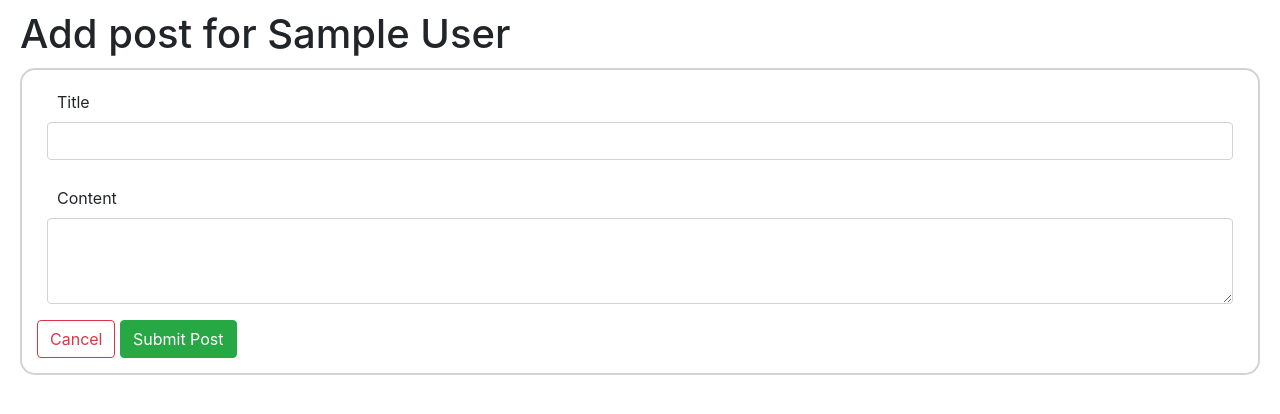
After one commit to zacharyrb99/flaskBloggly, a Flask app: page /users/1/posts/new in a window 1280 px wide. The commit adds this page. Shown: the top 414 px of the page. Run offline with Flask 2, Linux system fonts and the light colour scheme; tables that the repository leaves empty hold one stand-in row (values such as "Sample post"); some libraries are stand-ins or nearby versions.

Commit message:
finished part 2

```diff
--- a/app.py
+++ b/app.py
@@ -1,7 +1,7 @@
 """Bloggly application."""
 from flask import Flask, request, render_template, redirect, flash, session
 from flask_debugtoolbar import DebugToolbarExtension
-from models import db, connect_db, User
+from models import db, connect_db, User, Post
 
 app = Flask(__name__)
 
@@ -43,15 +43,16 @@ def add_user():
 @app.route('/users/<int:user_id>')
 def user_details(user_id):
     user = User.query.get_or_404(user_id)
-    return render_template('details.html', user=user)
+    posts = Post.query.filter_by(user_id=user_id).all()
+    return render_template('details.html', user=user, posts=posts)
 
 @app.route('/users/<int:user_id>/edit')
 def edit_user(user_id):
     user = User.query.get(user_id)
-    return render_template('edit.html', user=user)
+    return render_template('user_edit.html', user=user)
 
 @app.route('/users/<int:user_id>/edit', methods=['POST'])
-def submit_edit(user_id):
+def submit_edit_user(user_id):
     user = User.query.get(user_id)
     fname = request.form['first']
     lname = request.form['last']
@@ -64,9 +65,53 @@ def submit_edit(user_id):
 
     return redirect(f'/users/{user.id}')
 
-
 @app.route('/users/<int:user_id>/delete', methods=['POST'])
 def delete_user(user_id):
     User.query.filter_by(id=user_id).delete()
     db.session.commit()
     return redirect('/')
+
+@app.route('/users/<int:user_id>/posts/<int:post_id>')
+def show_posts(user_id, post_id):
+    user = User.query.get(user_id)
+    post = Post.query.get(post_id)
+    return render_template('posts.html', user=user, post=post)
+
+@app.route('/users/<int:user_id>/posts/new')
+def new_post(user_id):
+    user = User.query.get_or_404(user_id)
+    return render_template('post_form.html', user=user)
+
+@app.route('/users/<int:user_id>/posts/new', methods=['POST'])
+def add_new_post(user_id):
+    title = request.form['title']
+    content = request.form['content']
+    new_post = Post(title=title, content=content, user_id=user_id)
+    db.session.add(new_post)
+    db.session.commit()
+    return redirect(f'/users/{user_id}/posts/{new_post.id}')
+
+@app.route('/users/<int:user_id>/posts/<int:post_id>/edit')
+def edit_post(user_id, post_id):
+    user = User.query.get(user_id)
+    post = Post.query.get(post_id)
+
+    return render_template('post_edit.html', user=user, post=post)
+
+@app.route('/users/<int:user_id>/posts/<int:post_id>/edit', methods=['POST'])
+def submit_edit_post(user_id, post_id):
+    post = Post.query.get(post_id)
+    title = request.form['title']
+    content = request.form['content']
+
+    post.title = title
+    post.content = content
+    db.session.commit()
+
+    return redirect(f'/users/{user_id}/posts/{post_id}')
+
+@app.route('/users/<int:user_id>/posts/<int:post_id>/delete', methods=['POST'])
+def delete_post(user_id, post_id):
+    Post.query.filter_by(id=post_id).delete()
+    db.session.commit()
+    return redirect(f'/users/{user_id}')
--- a/models.py
+++ b/models.py
@@ -1,5 +1,6 @@
 """Models for Blogly."""
 from flask_sqlalchemy import SQLAlchemy
+import datetime
 
 db = SQLAlchemy()
 
@@ -16,7 +17,16 @@ class User(db.Model):
     id = db.Column(db.Integer, primary_key = True, autoincrement = True)
     first_name = db.Column(db.Text, nullable = False)
     last_name = db.Column(db.Text, nullable = False)
-    image_url = db.Column(db.Text, nullable = False, default = DEFAULT_IMG)
+    image_url = db.Column(db.Text, default = DEFAULT_IMG)
 
     def get_full_name(self):
         return f'{self.first_name} {self.last_name}'
+
+class Post(db.Model):
+    __tablename__ = 'posts'
+
+    id = db.Column(db.Integer, primary_key=True, autoincrement=True)
+    title = db.Column(db.Text, nullable=False)
+    content = db.Column(db.Text, nullable=False)
+    created_at = db.Column(db.DateTime, nullable=False, default=datetime.datetime.now)
+    user_id = db.Column(db.Integer, db.ForeignKey('users.id'))
--- a/static/style.css
+++ b/static/style.css
@@ -6,3 +6,16 @@
     width:100px;
     height:100px;
 }
+
+.post-form{
+    border: 2px lightgrey solid;
+    border-radius: 15px;
+    padding-left: 15px;
+    padding-right: 15px;
+    padding-bottom: 15px;
+}
+
+.user-form{
+    border: 2px lightgrey solid;
+    border-radius: 15px;
+}
--- /dev/null
+++ b/templates/post_form.html
@@ -0,0 +1,19 @@
+{% extends 'base.html' %}
+
+{% block title %}New Post{% endblock %}
+
+{% block content %}
+    <h1>Add post for {{user.get_full_name()}}</h1>
+    <form action='/users/{{user.id}}/posts/new' method='POST' class='post-form'>
+        <div class="mb-3">
+            <label for='title' class='form-label'>Title</label>
+            <input type='text' class='form-control' name='title'>
+        </div>
+        <div class="mb-3">
+            <label for='content' class='form-label'>Content</label>
+            <textarea type='text' class='form-control' name='content' rows='3'></textarea>
+        </div>
+        <button type='submit' formaction='/users/{{user.id}}' formmethod='get' class='btn btn-outline-danger'>Cancel</button>
+        <button class='btn btn-success'>Submit Post</button>
+    </form>
+{% endblock %}
--- a/templates/edit.html
+++ b/templates/user_edit.html
@@ -4,7 +4,7 @@
 
 {% block content %}
     <h1>Edit a User</h1>
-    <form action = '/users/{{user.id}}/edit' method = 'POST' class = 'col-6'>
+    <form action = '/users/{{user.id}}/edit' method = 'POST' class = 'col-6 user-form'>
         <div class = 'mb-3'>
             <label for = 'first' class = 'form-label'>First Name</label>
             <input name = 'first' placeholder = 'First Name' class = 'form-control' value = '{{user.first_name}}'>
```
Also changed, not shown: seed.py (+12 -6 lines), templates/details.html (+18 -3 lines), templates/new_user.html (+2 -5 lines), templates/post_edit.html (added, +21 -0 lines), templates/posts.html (added, +18 -0 lines), tests/test_flask.py (+40 -1 lines), tests/test_models.py (+7 -7 lines).
